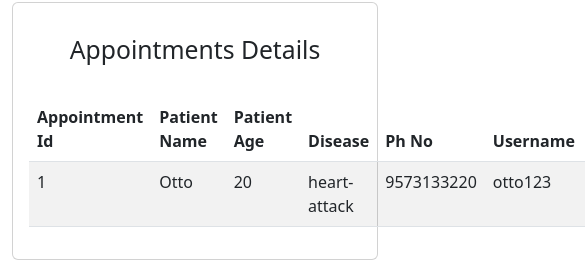
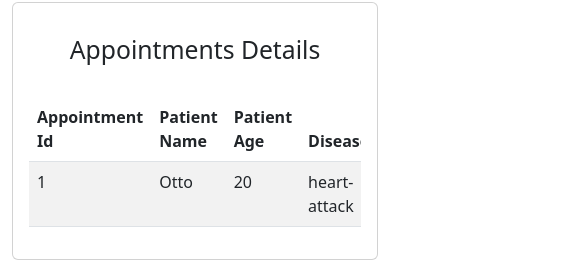
Before and after one commit to nikhilmotivitylabs/doctor-patient-app, a React (Create React App) app: page /doctor/appointmentreq in a window 390 px wide. Shown: the part 602-864 px from the top of the page, 585 px wide, since content can reach past the window. Built offline with nearby package versions, Linux system fonts and the light colour scheme.

Commit message:
navphone

```diff
--- a/src/components/Doctor/DoctorAppointmentRequest/index.jsx
+++ b/src/components/Doctor/DoctorAppointmentRequest/index.jsx
@@ -13,7 +13,7 @@ const DoctorAppointmentRequest = () => {
                 </h2>
               </div>
             </div>
-            <div className="table-reponsive">
+            <div className="table-responsive">
             <table className="table table-striped table-hover ">
               <thead>
                 <tr>
```
